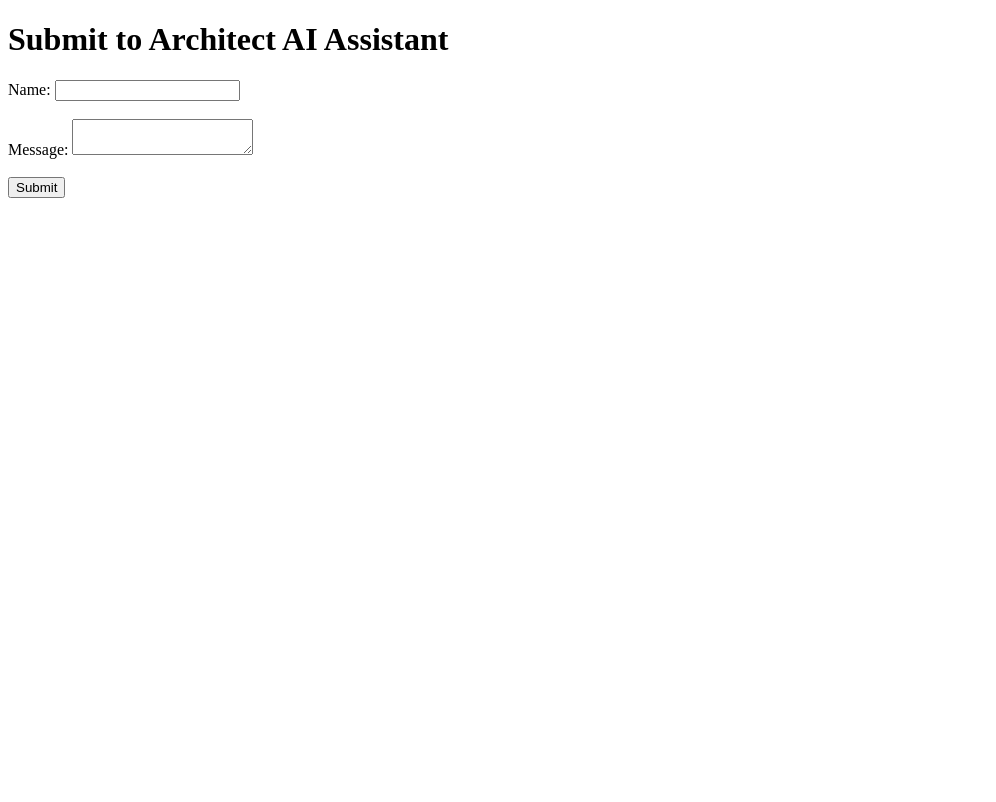
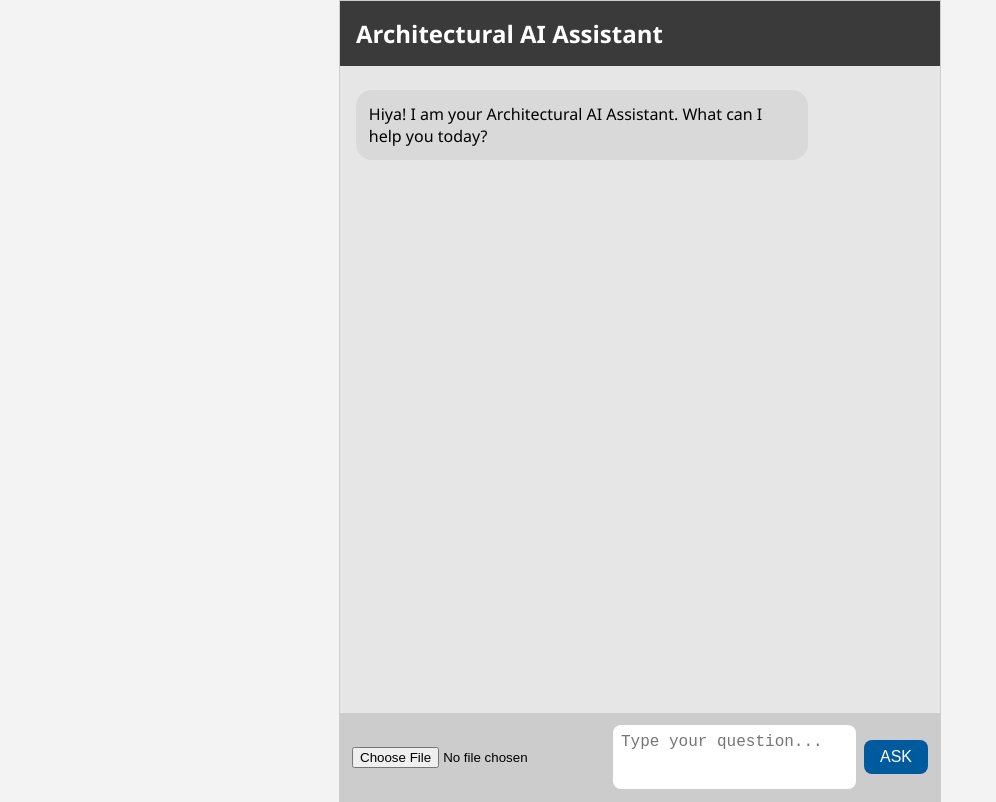
Before and after one commit to anzonwong/architect_ai_assistant, a plain HTML site: page index.html in a window 1280 px wide. Shown: the whole page, without its empty margins (0-996 px from the left). Drawn offline with Linux system fonts and the light colour scheme.

Commit message:
Update index.html

```diff
--- a/index.html
+++ b/index.html
@@ -1,16 +1,147 @@
-<!-- index.html -->
+
 <!DOCTYPE html>
 <html lang="en">
 <head>
-  <meta charset="UTF-8">
-  <title>Architect AI Assistant</title>
+  <meta charset="UTF-8" />
+  <title>Architectural AI Assistant</title>
+  <style>
+    body {
+      font-family: 'Segoe UI', sans-serif;
+      background-color: #f3f3f3;
+      margin: 0;
+      padding: 0;
+    }
+
+    .chat-container {
+      display: flex;
+      flex-direction: column;
+      height: 100vh;
+      max-width: 600px;
+      margin: auto;
+      background-color: #e6e6e6;
+      border: 1px solid #ccc;
+    }
+
+    .header {
+      background-color: #3a3a3a;
+      color: white;
+      padding: 1rem;
+      font-size: 1.5rem;
+      font-weight: bold;
+    }
+
+    .chat-box {
+      flex: 1;
+      overflow-y: auto;
+      padding: 1rem;
+      display: flex;
+      flex-direction: column;
+    }
+
+    .message {
+      max-width: 75%;
+      padding: 0.8rem;
+      border-radius: 1rem;
+      margin: 0.5rem 0;
+      line-height: 1.4;
+    }
+
+    .bot-message {
+      background-color: #d9d9d9;
+      align-self: flex-start;
+    }
+
+    .user-message {
+      background-color: #a4d4ff;
+      align-self: flex-end;
+    }
+
+    .input-box {
+      display: flex;
+      align-items: center;
+      padding: 0.75rem;
+      background-color: #ccc;
+    }
+
+    .input-box textarea {
+      flex: 1;
+      height: 3rem;
+      border: none;
+      border-radius: 0.5rem;
+      padding: 0.5rem;
+      font-size: 1rem;
+      resize: none;
+    }
+
+    .input-box button {
+      margin-left: 0.5rem;
+      padding: 0.5rem 1rem;
+      font-size: 1rem;
+      border: none;
+      background-color: #005a9e;
+      color: white;
+      border-radius: 0.5rem;
+      cursor: pointer;
+    }
+
+    .input-box input[type="file"] {
+      margin-right: 0.5rem;
+    }
+  </style>
 </head>
 <body>
-  <h1>Submit to Architect AI Assistant</h1>
-  <form action="http://anzonwong.synology.me:5678/webhook/chat" method="POST">
-    <label>Name: <input name="name" /></label><br><br>
-    <label>Message: <textarea name="message"></textarea></label><br><br>
-    <button type="submit">Submit</button>
-  </form>
+  <div class="chat-container">
+    <div class="header">Architectural AI Assistant</div>
+    <div class="chat-box" id="chatBox">
+      <div class="message bot-message">Hiya! I am your Architectural AI Assistant. What can I help you today?</div>
+    </div>
+    <div class="input-box">
+      <input type="file" id="fileInput" />
+      <textarea id="userInput" placeholder="Type your question..."></textarea>
+      <button onclick="sendMessage()">ASK</button>
+    </div>
+  </div>
+
+  <script>
+    async function sendMessage() {
+      const message = document.getElementById('userInput').value;
+      const chatBox = document.getElementById('chatBox');
+
+      if (!message.trim()) return;
+
+      const userMsg = document.createElement('div');
+      userMsg.className = 'message user-message';
+      userMsg.textContent = message;
+      chatBox.appendChild(userMsg);
+      document.getElementById('userInput').value = '';
+      chatBox.scrollTop = chatBox.scrollHeight;
+
+      const formData = new FormData();
+      formData.append('message', message);
+      const fileInput = document.getElementById('fileInput');
+      if (fileInput.files.length > 0) {
+        formData.append('file', fileInput.files[0]);
+      }
+
+      try {
+        const response = await fetch('http://anzonwong.synology.me:5678/webhook/chat', {
+          method: 'POST',
+          body: formData
+        });
+        const data = await response.text();
+
+        const botMsg = document.createElement('div');
+        botMsg.className = 'message bot-message';
+        botMsg.textContent = data;
+        chatBox.appendChild(botMsg);
+        chatBox.scrollTop = chatBox.scrollHeight;
+      } catch (error) {
+        const botMsg = document.createElement('div');
+        botMsg.className = 'message bot-message';
+        botMsg.textContent = 'Error contacting assistant.';
+        chatBox.appendChild(botMsg);
+      }
+    }
+  </script>
 </body>
 </html>
```
